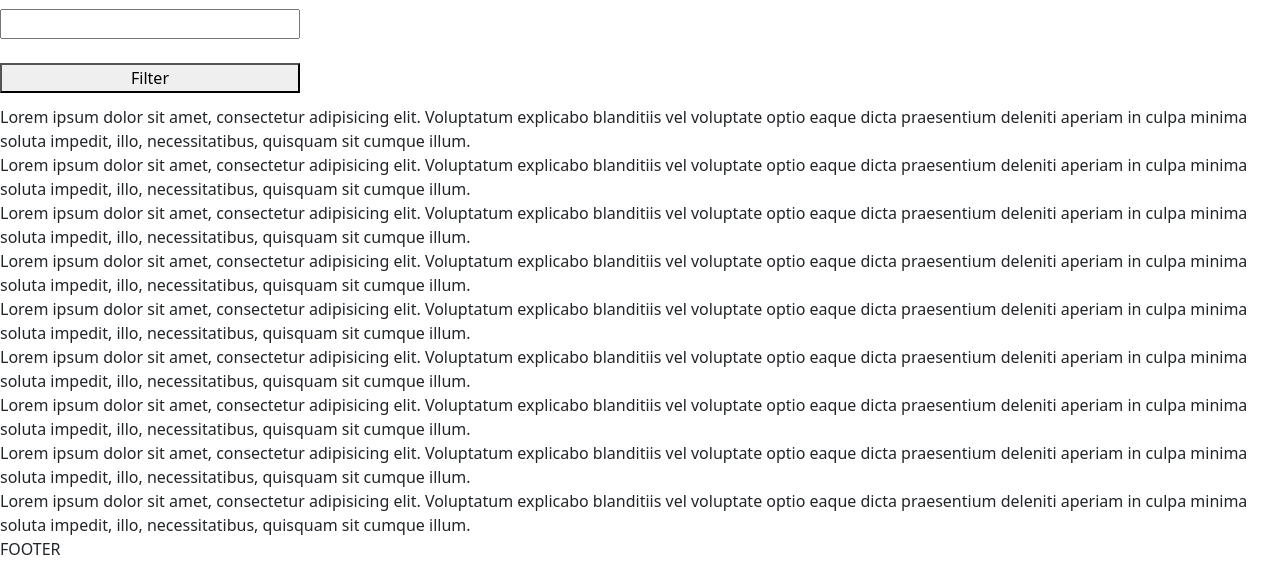
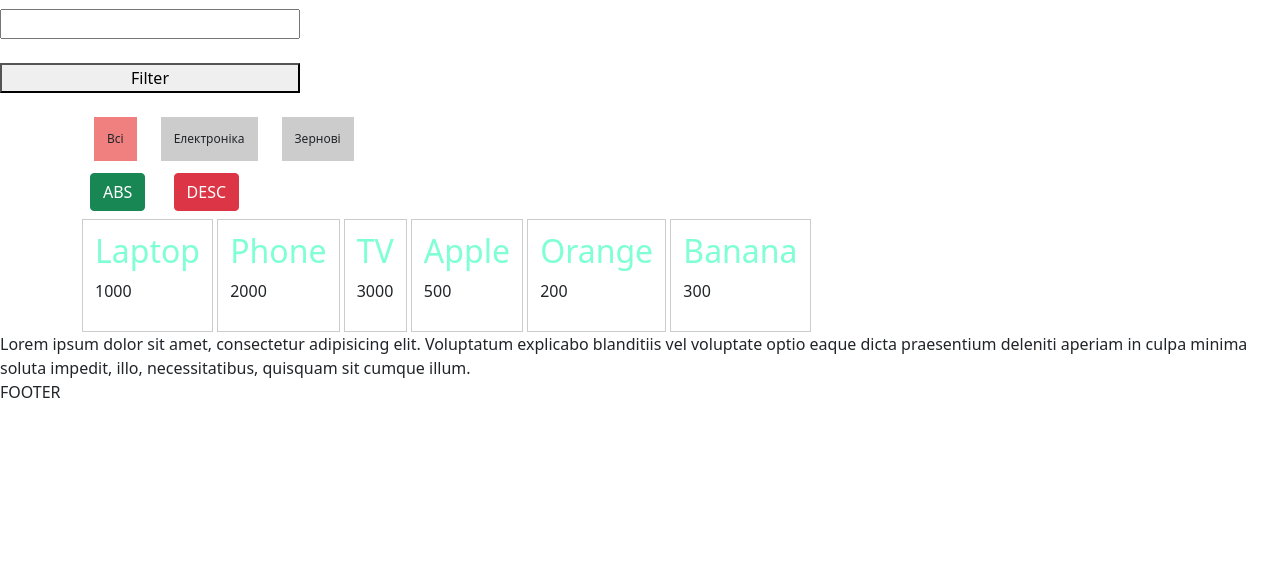
Before and after one commit to casperDev3/template_gulp, a website: page src/index.html in a window 1280 px wide. Shown: the part 488-1049 px from the top of the page. After the commit the page ends 892 px from the top, so only its background shows below. Drawn offline with nearby package versions, Linux system fonts and the light colour scheme; files that its build step writes are made by us from their sources.

Commit message:
add lection

```diff
--- a/src/index.html
+++ b/src/index.html
@@ -80,54 +80,40 @@
             <button onclick="filterPostsByPrice(event)">Filter</button>
         </form>
 
-        <div>
-            Lorem ipsum dolor sit amet, consectetur adipisicing elit. Voluptatum
-            explicabo blanditiis vel voluptate optio eaque dicta praesentium
-            deleniti aperiam in culpa minima soluta impedit, illo,
-            necessitatibus, quisquam sit cumque illum.
+        <section class="tabs">
+            <div class="container">
+                <div class="row">
+                    <div class="col-12 d-flex">
+                        <div class="tabs__item selected" data-id="all_products" data-products="1">Всі</div>
+                        <div class="tabs__item" data-id="electronics" data-products="2">Електроніка</div>
+                        <div class="tabs__item" data-id="fruits"  data-products="3">Зернові</div>
                     </div>
-        <div>
-            Lorem ipsum dolor sit amet, consectetur adipisicing elit. Voluptatum
-            explicabo blanditiis vel voluptate optio eaque dicta praesentium
-            deleniti aperiam in culpa minima soluta impedit, illo,
-            necessitatibus, quisquam sit cumque illum.
+                    <div class="tabs__sort mb-2">
+                        <div id="abs" class="btn btn-success me-4 ms-2">ABS</div>
+                        <div class="btn btn-danger">DESC</div>
                     </div>
-        <div>
-            Lorem ipsum dolor sit amet, consectetur adipisicing elit. Voluptatum
-            explicabo blanditiis vel voluptate optio eaque dicta praesentium
-            deleniti aperiam in culpa minima soluta impedit, illo,
-            necessitatibus, quisquam sit cumque illum.
+                    <div class="col-12">
+                        <div class="tabs__content" data-products="1">
+                            <div id="all_products">
+
                             </div>
-        <div>
-            Lorem ipsum dolor sit amet, consectetur adipisicing elit. Voluptatum
-            explicabo blanditiis vel voluptate optio eaque dicta praesentium
-            deleniti aperiam in culpa minima soluta impedit, illo,
-            necessitatibus, quisquam sit cumque illum.
                         </div>
-        <div>
-            Lorem ipsum dolor sit amet, consectetur adipisicing elit. Voluptatum
-            explicabo blanditiis vel voluptate optio eaque dicta praesentium
-            deleniti aperiam in culpa minima soluta impedit, illo,
-            necessitatibus, quisquam sit cumque illum.
+                        <div class="tabs__content d-none" data-products="2">
+                            <div id="electronics">
+
                             </div>
-        <div>
-            Lorem ipsum dolor sit amet, consectetur adipisicing elit. Voluptatum
-            explicabo blanditiis vel voluptate optio eaque dicta praesentium
-            deleniti aperiam in culpa minima soluta impedit, illo,
-            necessitatibus, quisquam sit cumque illum.
                         </div>
-        <div>
-            Lorem ipsum dolor sit amet, consectetur adipisicing elit. Voluptatum
-            explicabo blanditiis vel voluptate optio eaque dicta praesentium
-            deleniti aperiam in culpa minima soluta impedit, illo,
-            necessitatibus, quisquam sit cumque illum.
+                        <div class="tabs__content d-none" data-products="3">
+                            <div id="fruits">
+
                             </div>
-        <div>
-            Lorem ipsum dolor sit amet, consectetur adipisicing elit. Voluptatum
-            explicabo blanditiis vel voluptate optio eaque dicta praesentium
-            deleniti aperiam in culpa minima soluta impedit, illo,
-            necessitatibus, quisquam sit cumque illum.
                         </div>
+                    </div>
+                </div>
+            </div>
+        </section>
+
+
         <div id="targetText">
             Lorem ipsum dolor sit amet, consectetur adipisicing elit. Voluptatum
             explicabo blanditiis vel voluptate optio eaque dicta praesentium
--- a/src/js/script.js
+++ b/src/js/script.js
@@ -122,14 +122,113 @@ MOBILE_MENU_LINKS.forEach((link) => {
   })
 })
 
+
+
+
 // showelement on scroll
 document.addEventListener('scroll', () => {
   const ELEMENT = document.querySelector('.scroll-up');
   // display scroll up button after 100px
   if (window.scrollY > 20) {
     ELEMENT.classList.add('show');
-  }else{
+  } else {
     ELEMENT.classList.remove('show');
   }
+})
 
+const FRUITS = [
+  {
+    id: 1,
+    name: 'Apple',
+    price: 500,
+  },
+  {
+    id: 2,
+    name: 'Orange',
+    price: 200,
+  },
+  {
+    id: 3,
+    name: 'Banana',
+    price: 300,
+  }
+];
+const ELECTRONICS = [
+  {
+    id: 1,
+    name: 'Laptop',
+    price: 1000,
+  },
+  {
+    id: 2,
+    name: 'Phone',
+    price: 2000,
+  },
+  {
+    id: 3,
+    name: 'TV',
+    price: 3000,
+  }
+];
+const PRODUCTS = [...ELECTRONICS, ...FRUITS];
+
+const TABS = document.querySelectorAll('.tabs__item');
+const CONTENT = document.querySelectorAll('.tabs__content');
+
+function showProductsOnPage(selector, array) {
+  let html = '';
+  array.forEach((item) => {
+    html += `
+    <div class="item" id="${item.id}">
+      <h2 class="item__title">${item.name}</h2>
+      <p class="item__price">${item.price}</p>
+    </div>`
+  });
+  const TARGET = document.querySelector(selector);
+  TARGET.innerHTML = html;
+}
+
+
+TABS.forEach((tab) => {
+  tab.addEventListener('click', () => {
+    TABS.forEach((tab) => {
+      tab.classList.remove('selected');
+    });
+    tab.classList.add('selected');
+    const DATA_ATTRIBUTE = tab.getAttribute('data-products');
+    CONTENT.forEach((item) => {
+      item.classList.add('d-none');
+      if (item.getAttribute('data-products') == DATA_ATTRIBUTE) {
+        item.classList.remove('d-none');
+      }
+    });
+  })
+});
+
+document.addEventListener('DOMContentLoaded', () => {
+  showProductsOnPage('#fruits', FRUITS);
+  showProductsOnPage('#electronics', ELECTRONICS);
+  showProductsOnPage('#all_products', PRODUCTS);
 })
+
+const ABS_BTN = document.querySelector('#abs');
+ABS_BTN.addEventListener('click', () => {
+  const SELECTED_TAB = document.querySelector('.tabs__item.selected');
+  const DATA_ATTRIBUTE = SELECTED_TAB.getAttribute('data-id');
+  if (DATA_ATTRIBUTE == 'fruits') {
+    FRUITS.sort((a, b) => {
+      return a.price - b.price;
+    });
+    showProductsOnPage('#fruits', FRUITS);
+  } else if (DATA_ATTRIBUTE == 'electronics') {
+    ELECTRONICS.sort((a, b) => {
+      return a.price - b.price;
+    });
+    showProductsOnPage('#electronics', ELECTRONICS);
+  }else{
+    PRODUCTS.sort((a, b) => {
+      return a.price - b.price;
+    });
+    showProductsOnPage('#all_products', PRODUCTS);
+  }
+});
--- a/src/sass/style.scss
+++ b/src/sass/style.scss
@@ -157,3 +157,19 @@ form {
         transform: translateY(0);
     }
 }
+
+.tabs{
+    display: flex;
+    &__item{
+        font-size: 12px;
+        margin: 12px;
+        padding: 12px;
+        background-color: #ccc;
+        border: 1px solid #ccc;
+        cursor: pointer;
+    }
+    .selected{
+        background-color: lightcoral;
+        border: 1px solid lightcoral;
+    }
+}
```
Lines whose indentation alone changed are shown as unchanged.
